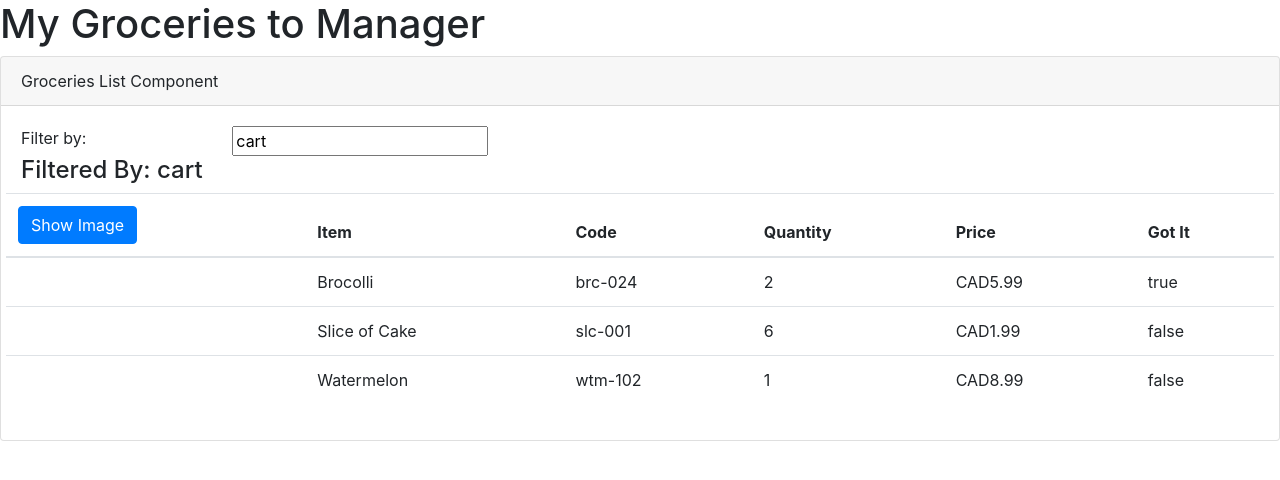
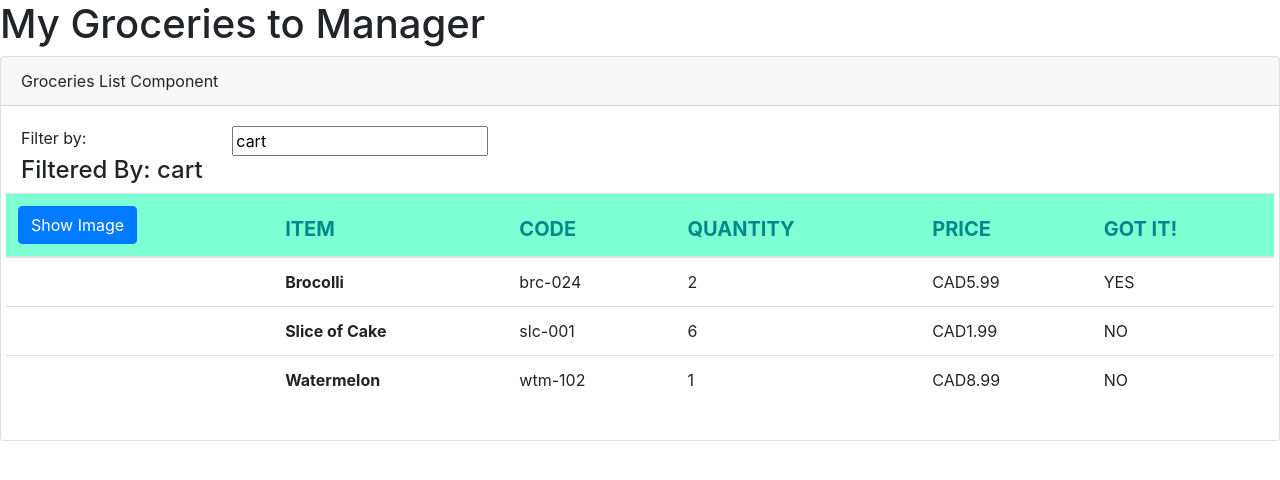
Before and after one commit to hina-raza/Grocery-List-Application, an Angular app: page / in a window 1280 px wide. Shown: the top 480 px of the page. Built offline with nearby package versions, Linux system fonts and the light colour scheme.

Commit message:
Created groceries-list.component.css and grocery.ts files. Updates to incorporate interface and styles in components

```diff
--- /dev/null
+++ b/src/app/groceries-list/groceries-list.component.css
@@ -0,0 +1,15 @@
+thead{
+    background-color: aquamarine;
+    color: darkcyan;
+    font-size: 20px;
+}
+
+.highlight-text{
+    font-weight: bold;
+}
+
+#icons{
+    border: 1px solid black;
+    border-radius: 30%;
+    padding: 2px;
+}
--- a/src/app/groceries-list/groceries-list.component.html
+++ b/src/app/groceries-list/groceries-list.component.html
@@ -24,26 +24,26 @@
                                 <button class="btn btn-primary"
                                 (click) = "toggleImage()">{{showImage? 'Hide' : 'Show'}} Image</button>
                             </th>
-                            <th>Item</th>
-                            <th>Code</th>
-                            <th>Quantity</th>
-                            <th>Price</th>
-                            <th>Got It</th>
+                            <th>ITEM</th>
+                            <th>CODE</th>
+                            <th>QUANTITY</th>
+                            <th>PRICE</th>
+                            <th>GOT IT!</th>
                         </tr>
                     </thead>
                     <tbody>
                         <tr *ngFor = "let grocery of groceries">
-                            <td >
-                                <img [src]="grocery.imageUrl"
+                            <td>
+                                <img id="icons" [src]="grocery.imageUrl"
                                 *ngIf = "showImage"
                                 [style.width.px]="imageWidth"
                                 [style.margin.px]="imageMargin">
                             </td>
-                            <td>{{ grocery.groceryName }}</td>
+                            <td class="highlight-text">{{ grocery.groceryName }}</td>
                             <td>{{ grocery.groceryCode | lowercase }}</td>
                             <td>{{ grocery.quantity }}</td>
                             <td>{{ grocery.price | currency : 'CAD' : 'code' }}</td>
-                            <td>{{ grocery.gotIt }}</td>
+                            <td>{{ grocery.gotIt? 'YES' : 'NO' }}</td>
                         </tr>
                     </tbody>
                 </table>
--- a/src/app/groceries-list/groceries-list.component.ts
+++ b/src/app/groceries-list/groceries-list.component.ts
@@ -1,8 +1,10 @@
 import { Component } from '@angular/core';
+import { IGrocery } from './grocery';
 
 @Component({
     selector: 'app-groceries',
-    templateUrl: 'groceries-list.component.html'
+    templateUrl: 'groceries-list.component.html',
+    styleUrls: ['groceries-list.component.css']
 })
 
 export class GroceryListComponent{
@@ -13,7 +15,7 @@ export class GroceryListComponent{
     showImage: boolean = false;
     listFilter: string = "cart";
 
-    groceries: any[] = [
+    groceries: IGrocery[] = [
         {
             "groceryID": 1,
             "groceryName": "Brocolli",
--- /dev/null
+++ b/src/app/groceries-list/grocery.ts
@@ -0,0 +1,9 @@
+export interface IGrocery{
+    groceryID: number;
+    groceryName: string;
+    groceryCode: string;
+    quantity: number;
+    price: number;
+    gotIt: boolean;
+    imageUrl: string;
+}
```
